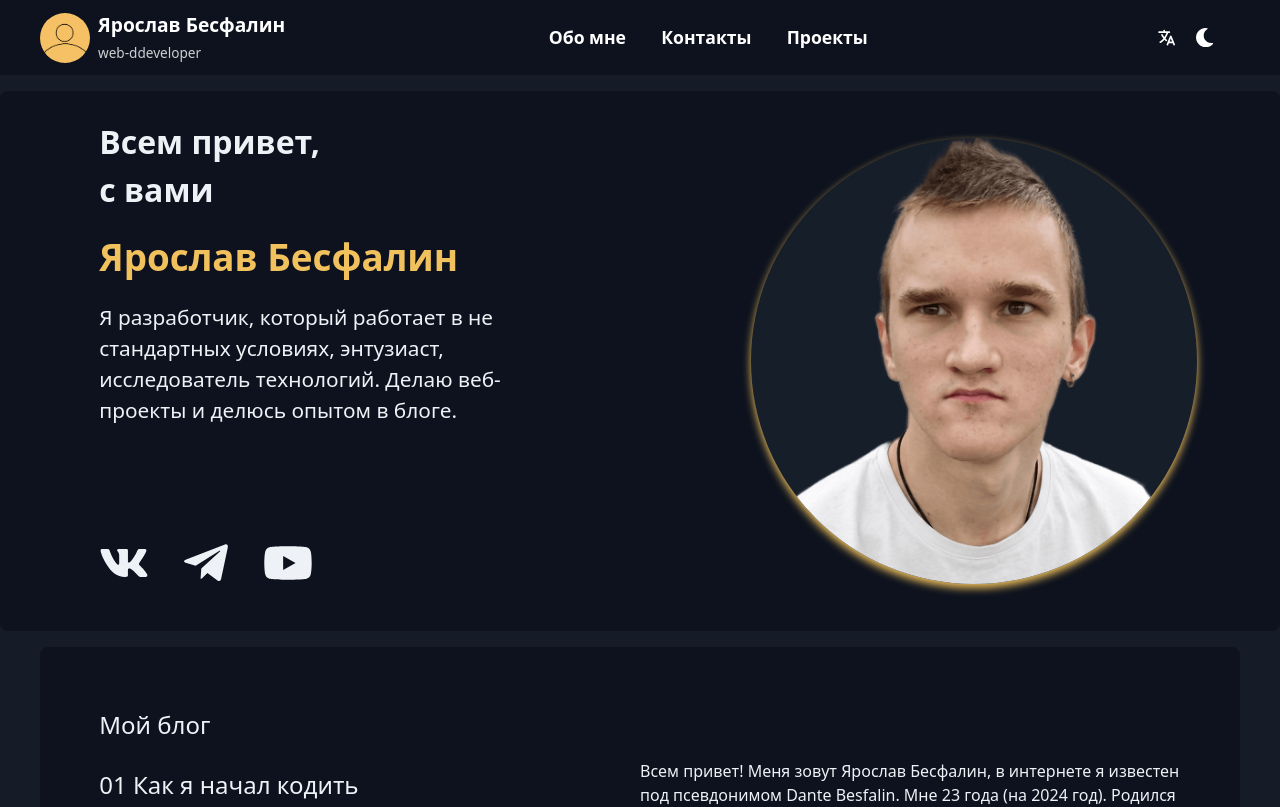
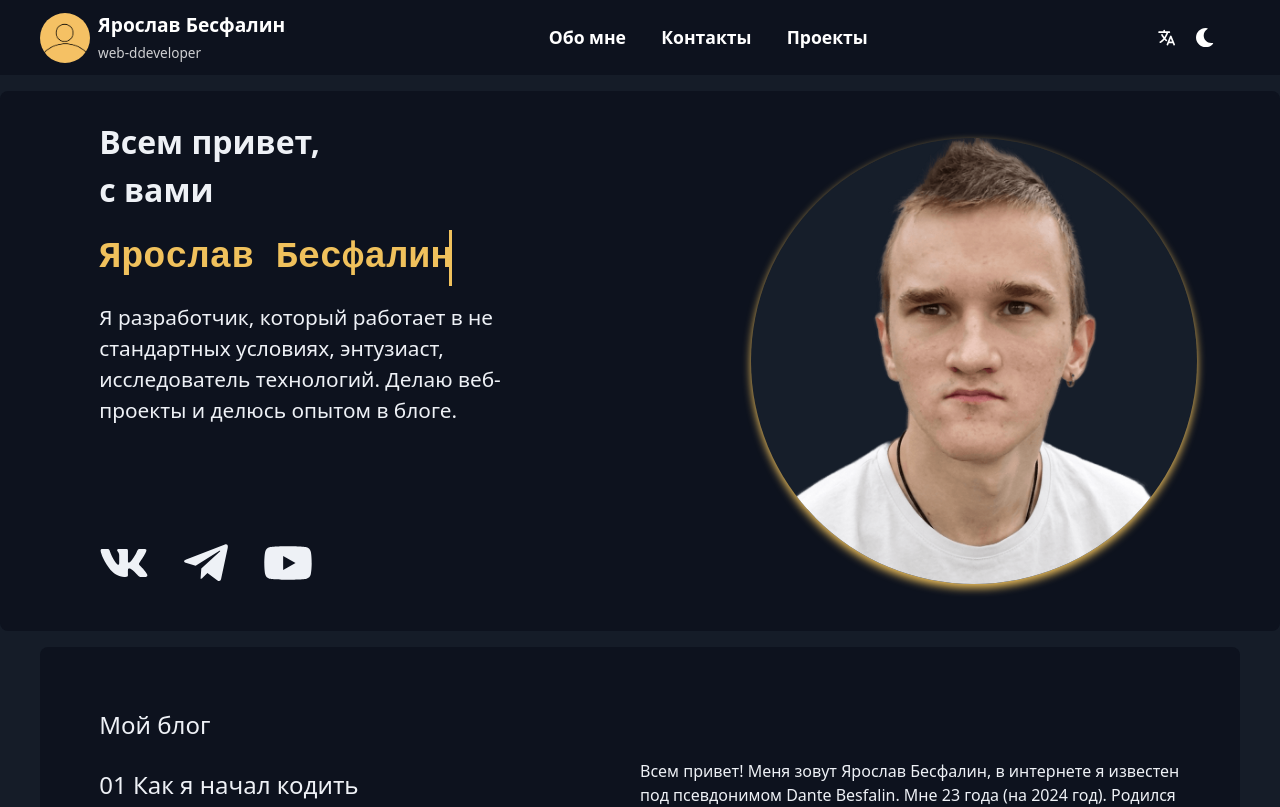
Before and after one commit to DanteBes/besfalin.ru_mockups, a React (Vite) app: page / in a window 1280 px wide. Shown: the top 807 px of the page. Built offline with nearby package versions, Linux system fonts and the light colour scheme.

Commit message:
в 'main добавил анимацию текста

```diff
--- a/src/components/Contacts/Contacts.module.css
+++ b/src/components/Contacts/Contacts.module.css
@@ -1,7 +1,7 @@
 .previewContacts {
   width: 100%;
   display: flex;
-    border-radius: .5em;
+  border-radius: 0.5em;
   justify-content: center;
   background-color: #0d121e;
 }
--- a/src/components/Main/Main.module.css
+++ b/src/components/Main/Main.module.css
@@ -24,29 +24,34 @@
 }
 
 .previewTitle {
+  font-family: monospace;
   color: var(--accent-clr);
   font-size: 2.3em;
   font-weight: 800;
+  border-right: 3px solid var(--accent-clr);
   white-space: nowrap;
   overflow: hidden;
+  width: 16ch;
   animation:
     cursor 0.75s step-end infinite,
-    printed_text 5s steps(29);
+    printed-text 3s steps(16);
 }
 
 @keyframes cursor {
   0% {
     border-color: var(--accent-clr);
   }
+
   50% {
     border-color: transparent;
   }
+
   100% {
     border-color: var(--accent-clr);
   }
 }
 
-@keyframes printer_text {
+@keyframes printed-text {
   from {
     width: 0;
   }
```
Lines whose indentation alone changed are shown as unchanged.
